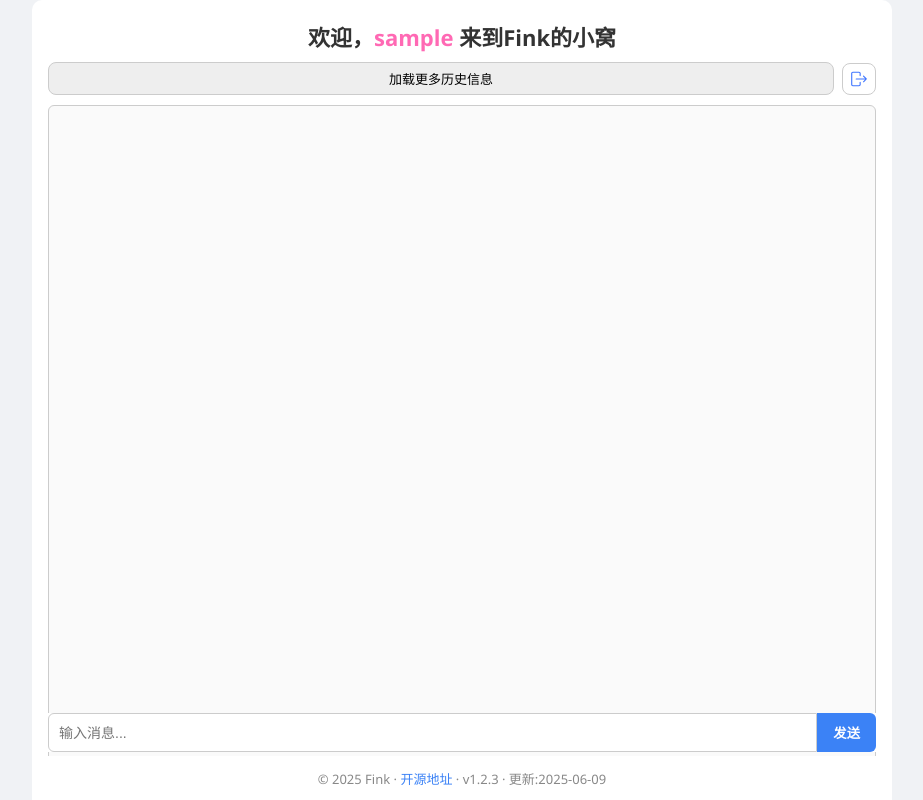
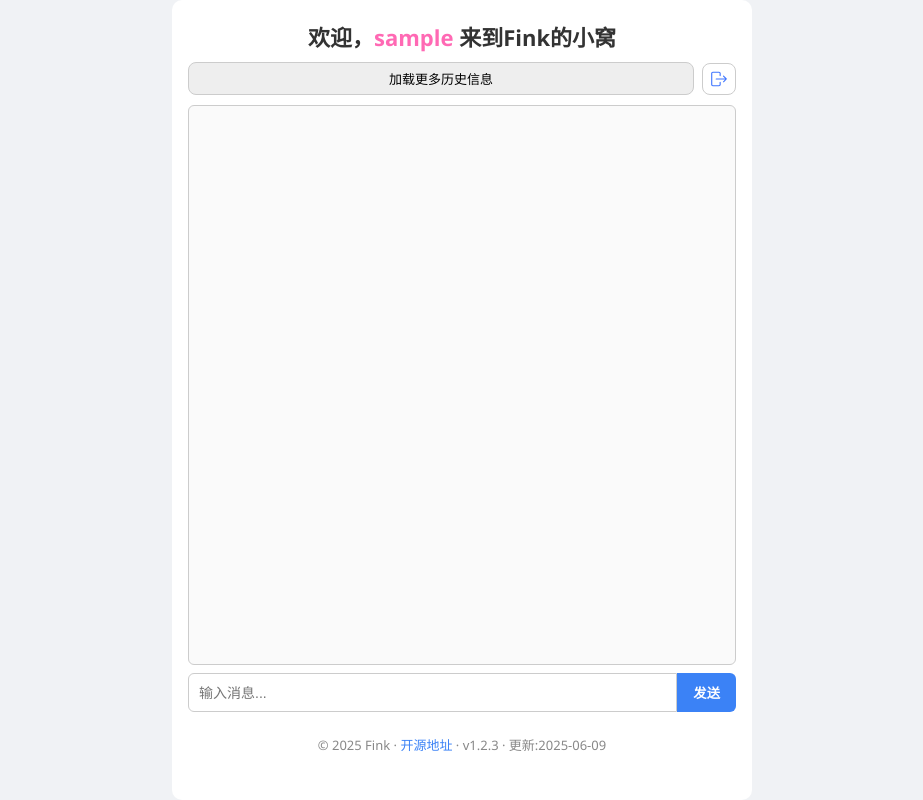
Before and after one commit to finkkk/fink_chat, a Flask app: page /home in a window 1280 px wide. Shown: the whole page, without its empty margins (178-1101 px from the left). Run offline with Flask 3, Linux system fonts and the light colour scheme; the visitor is signed in with stand-in values (Sample User, id 1); some libraries are stand-ins or nearby versions.

Commit message:
前端美化

```diff
--- a/templates/home.html
+++ b/templates/home.html
@@ -35,7 +35,7 @@
 
       .container {
         width: 100%;
-        max-width: 90vw;
+        max-width: 580px;
         margin: 0 auto;
         min-height: 100vh;
         padding: 20px 16px 12px;
@@ -44,7 +44,6 @@
         background: white;
         display: flex;
         flex-direction: column;
-        position: relative;
       }
 
       h1 {
@@ -93,6 +92,7 @@
       #chat-box {
         flex: 1;
         overflow-y: auto;
+        max-height: calc(100vh - 240px); /* 保证 chat-box 不被撑出去 */
         border: 1.5px solid #ccc;
         padding: 10px;
         background: #fafafa;
@@ -105,13 +105,7 @@
 
       #chat-input {
         display: flex;
-        position: absolute;
-        bottom: 48px; /* 留出页脚高度 */
-        left: 0;
-        width: 100%;
-        padding: 0 16px;
-        box-sizing: border-box;
-        background: white;
+        margin-bottom: 10px;
       }
 
       #chat-input input[type="text"] {
@@ -153,25 +147,10 @@
           flex: 1;
           overflow-y: auto;
           margin-bottom: 8px;
-          padding-bottom: 90px; /* 留出输入框 + 页脚空间 */
-        }
-      }
-
-      /* ✅ PC端宽度扩展写法 */
-      @media (min-width: 768px) {
-        .container {
-          max-width: 680px;
-        }
-      }
-
-      @media (min-width: 1200px) {
-        .container {
-          max-width: 860px;
         }
       }
 
       #footer {
-        position: absolute;
         bottom: 0;
         left: 0;
         width: 100%;
```
